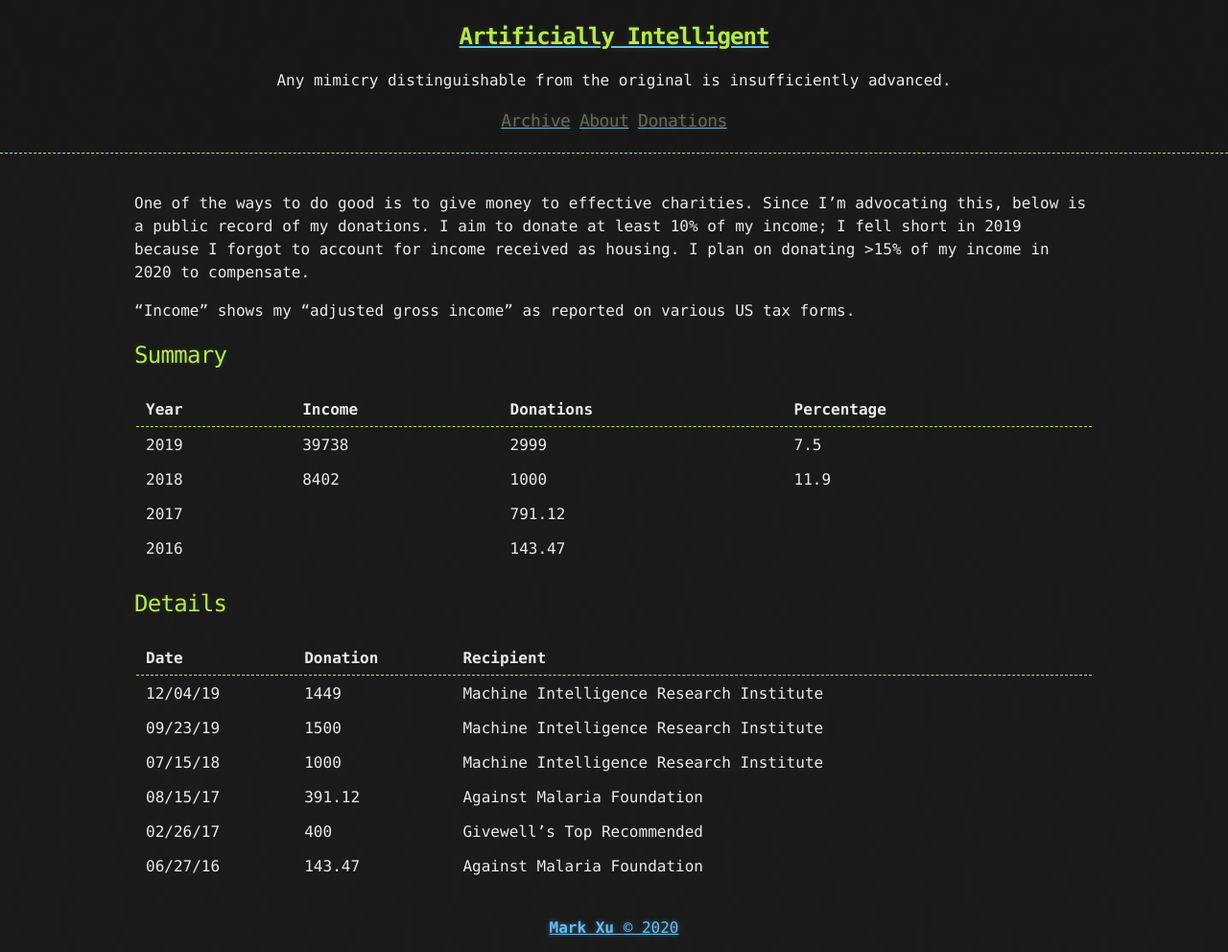
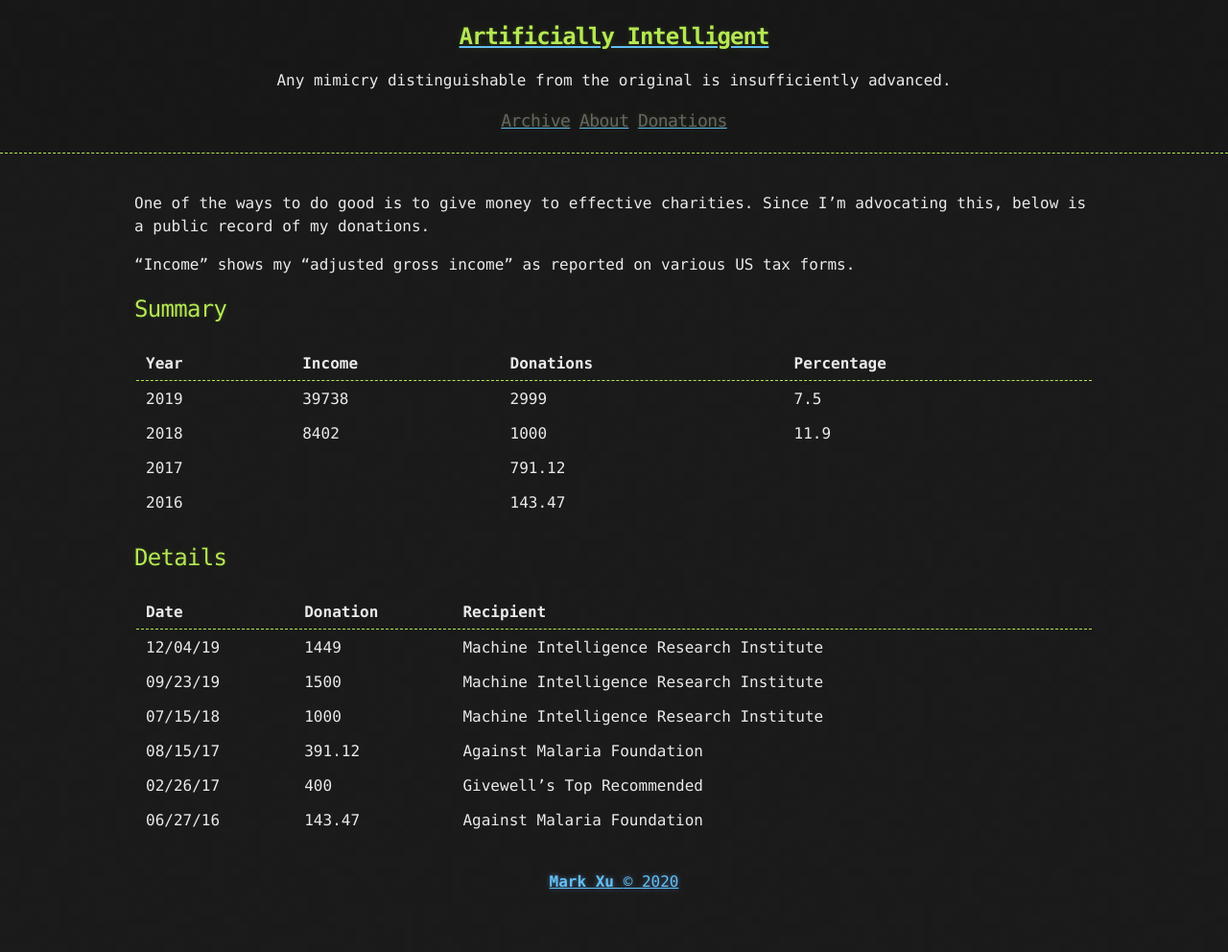
Before and after one commit to tocttou/hacker-blog, a Jekyll site: the page built from donations.md, in a window 1280 px wide. Shown: the whole page at 96% size. Built offline with Jekyll 4.4.1, drawn with Linux system fonts in a browser that asks for light colours; after the commit the page ends 944 px from its top, so only the background shows below that.

Commit message:
Update donations.md

```diff
--- a/donations.md
+++ b/donations.md
@@ -4,7 +4,7 @@ title: About
 
 ---
 
-One of the ways to do good is to give money to effective charities. Since I'm advocating this, below is a public record of my donations. I aim to donate at least 10% of my income; I fell short in 2019 because I forgot to account for income received as housing. I plan on donating >15% of my income in 2020 to compensate.
+One of the ways to do good is to give money to effective charities. Since I'm advocating this, below is a public record of my donations.
 
 "Income" shows my "adjusted gross income" as reported on various US tax forms.
 
```
